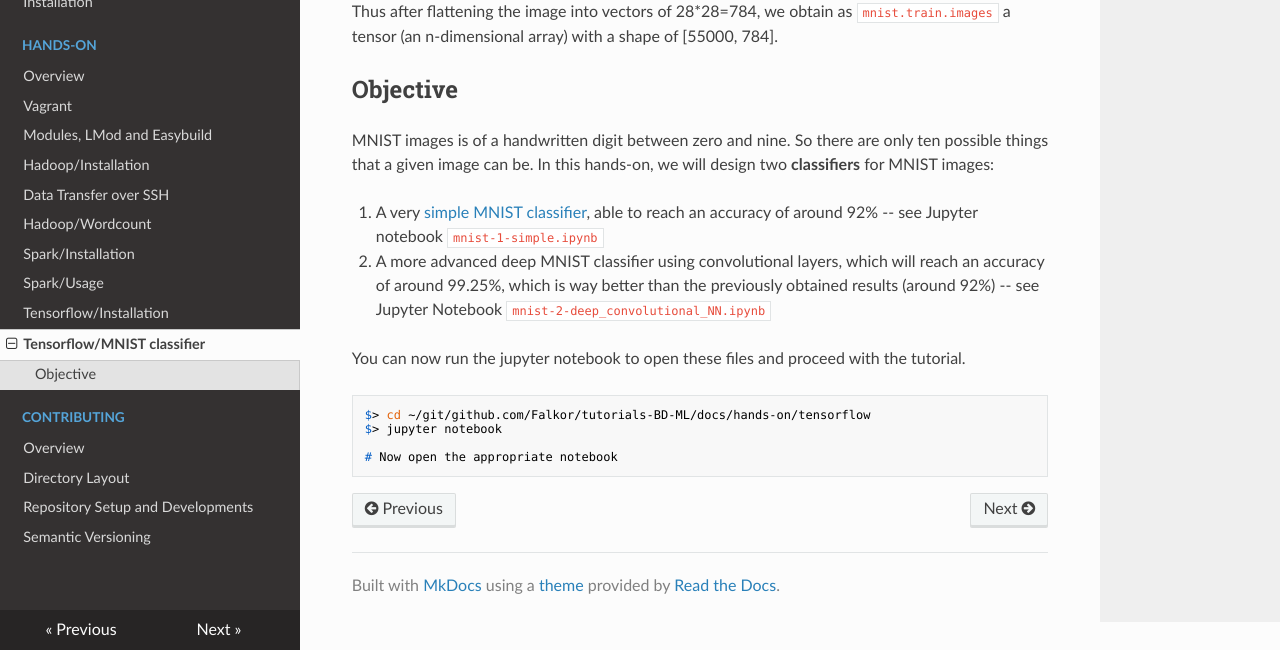
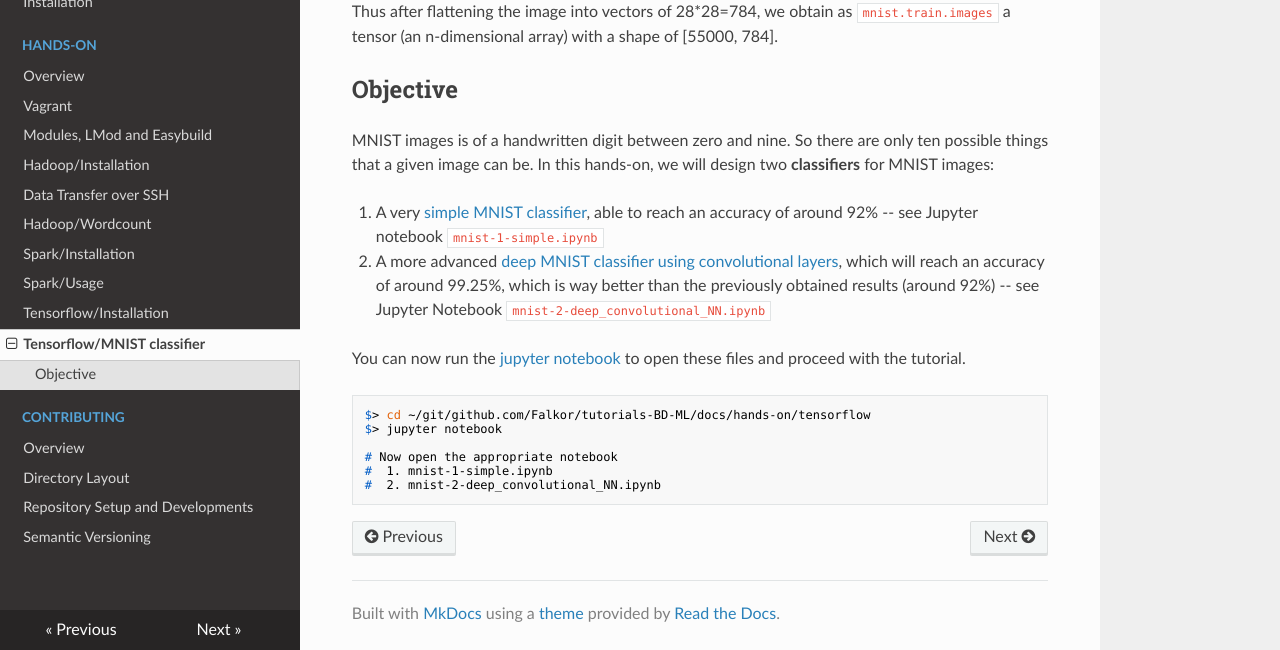
Before and after one commit to Falkor/tutorials-BD-ML, an MkDocs documentation site: the page built from docs/hands-on/tensorflow/mnist.md, in a window 1280 px wide and 900 px high, scrolled down 1006 px, cut to the strip 250-900 px from the top of the window. Built offline with MkDocs 1.6.1, drawn with Linux system fonts in a browser that asks for light colours; nearby versions of some CDN libraries; old or Windows-style settings are respelled for this version of MkDocs.

Commit message:
up tensorflow
Signed-off-by: Sebastien Varrette <Sebastien.Varrette@uni.lu>

````diff
--- a/docs/hands-on/tensorflow/mnist.md
+++ b/docs/hands-on/tensorflow/mnist.md
@@ -29,13 +29,15 @@ MNIST images is of a handwritten digit between zero and nine. So there are only
 In this hands-on, we will design two **classifiers** for MNIST images:
 
 1. A very [simple MNIST classifier](https://www.tensorflow.org/get_started/mnist/beginners), able to reach an accuracy of around 92% -- see Jupyter notebook `mnist-1-simple.ipynb`
-2. A more advanced deep MNIST classifier using convolutional layers, which will reach an accuracy of around 99.25%, which is way better than the previously obtained results (around 92%) -- see Jupyter Notebook `mnist-2-deep_convolutional_NN.ipynb`
+2. A more advanced [deep MNIST classifier using convolutional layers](https://www.tensorflow.org/get_started/mnist/pros), which will reach an accuracy of around 99.25%, which is way better than the previously obtained results (around 92%) -- see Jupyter Notebook `mnist-2-deep_convolutional_NN.ipynb`
 
-You can now run the jupyter notebook to open these files and proceed with the tutorial.
+You can now run the [jupyter notebook](https://jupyter.org/install.html) to open these files and proceed with the tutorial.
 
 ```
 $> cd ~/git/github.com/Falkor/tutorials-BD-ML/docs/hands-on/tensorflow
 $> jupyter notebook
 
 # Now open the appropriate notebook
+#  1. mnist-1-simple.ipynb
+#  2. mnist-2-deep_convolutional_NN.ipynb
 ```
````
Also changed, not shown: docs/hands-on/tensorflow/install.md (+1 -4 lines).
